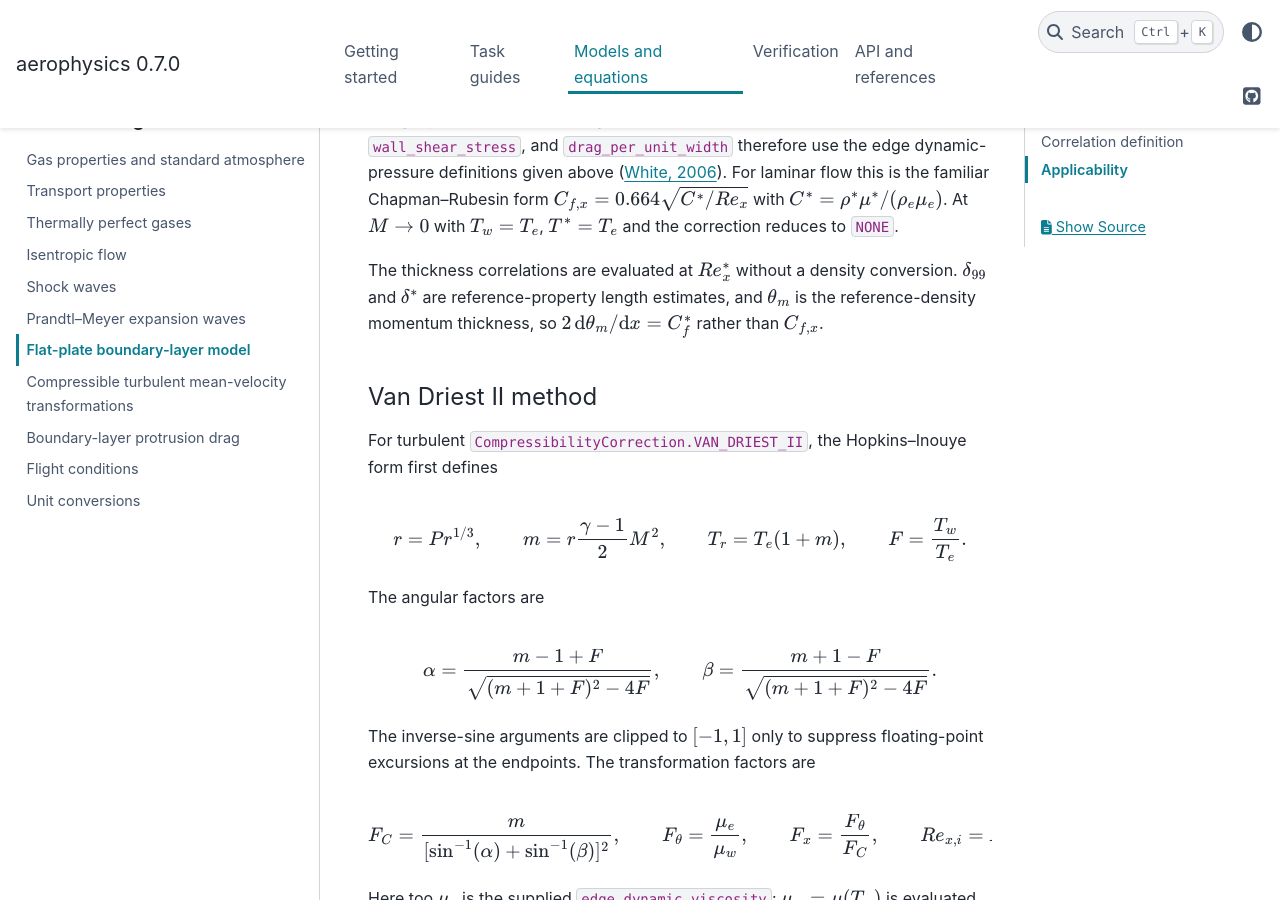
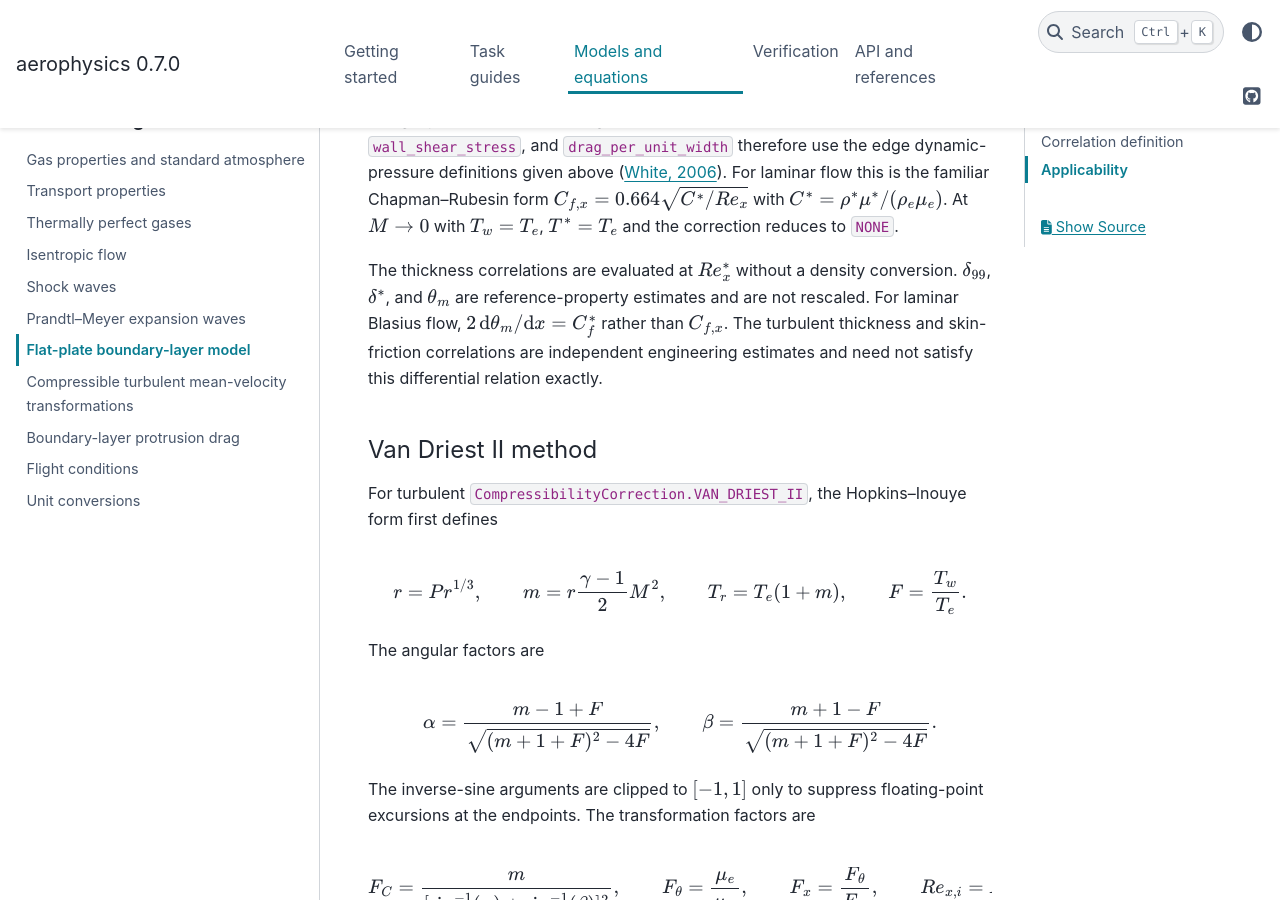
Before and after one commit to pandorobo11/aerophysics, a Sphinx documentation site: the page built from docs/models/flat_plate_boundary_layer.rst, in a window 1280 px wide and 900 px high, scrolled down 4731 px. Built offline with Sphinx 7.4.7 and the PyData theme 0.15.4, drawn with Linux system fonts in a browser that asks for light colours.

Commit message:
docs: limit momentum-thickness derivative relation to laminar flow

```diff
--- a/docs/models/flat_plate_boundary_layer.rst
+++ b/docs/models/flat_plate_boundary_layer.rst
@@ -274,10 +274,11 @@ Chapman--Rubesin form :math:`C_{f,x}=0.664\sqrt{C^*/Re_x}` with
 :math:`T_w=T_e`, :math:`T^*=T_e` and the correction reduces to ``NONE``.
 
 The thickness correlations are evaluated at :math:`Re_x^*` without a density
-conversion. :math:`\delta_{99}` and :math:`\delta^*` are reference-property
-length estimates, and :math:`\theta_m` is the reference-density momentum
-thickness, so :math:`2\,\mathrm{d}\theta_m/\mathrm{d}x=C_f^*` rather than
-:math:`C_{f,x}`.
+conversion. :math:`\delta_{99}`, :math:`\delta^*`, and :math:`\theta_m` are
+reference-property estimates and are not rescaled. For laminar Blasius flow,
+:math:`2\,\mathrm{d}\theta_m/\mathrm{d}x=C_f^*` rather than :math:`C_{f,x}`.
+The turbulent thickness and skin-friction correlations are independent
+engineering estimates and need not satisfy this differential relation exactly.
 
 Van Driest II method
 ~~~~~~~~~~~~~~~~~~~~
```
